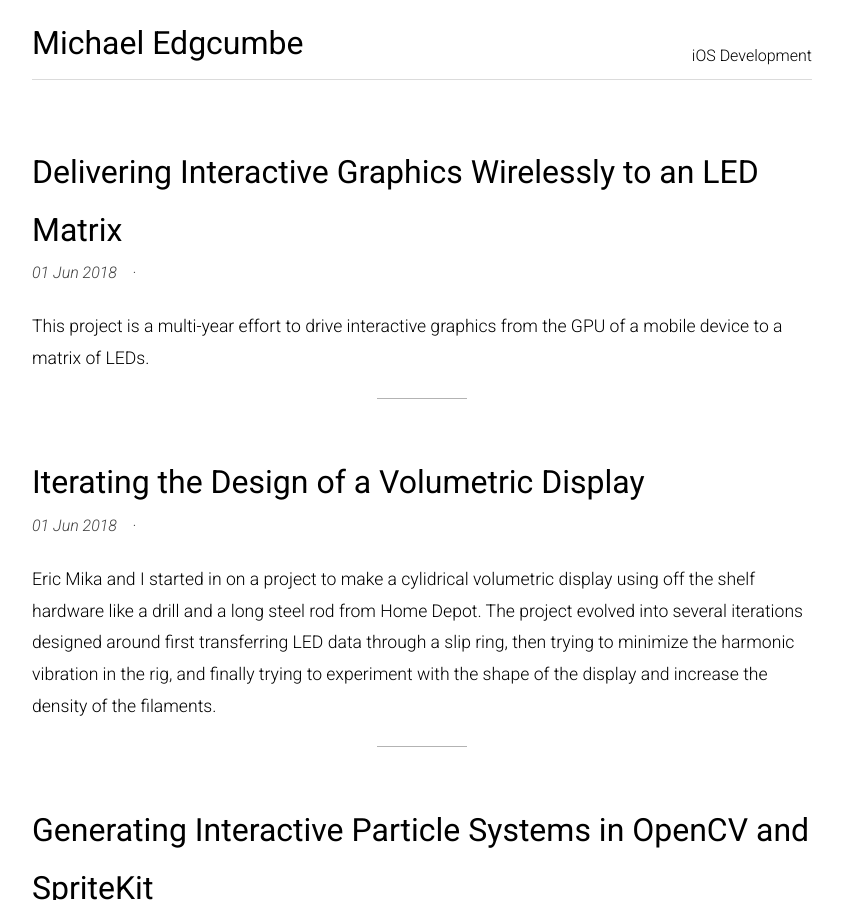
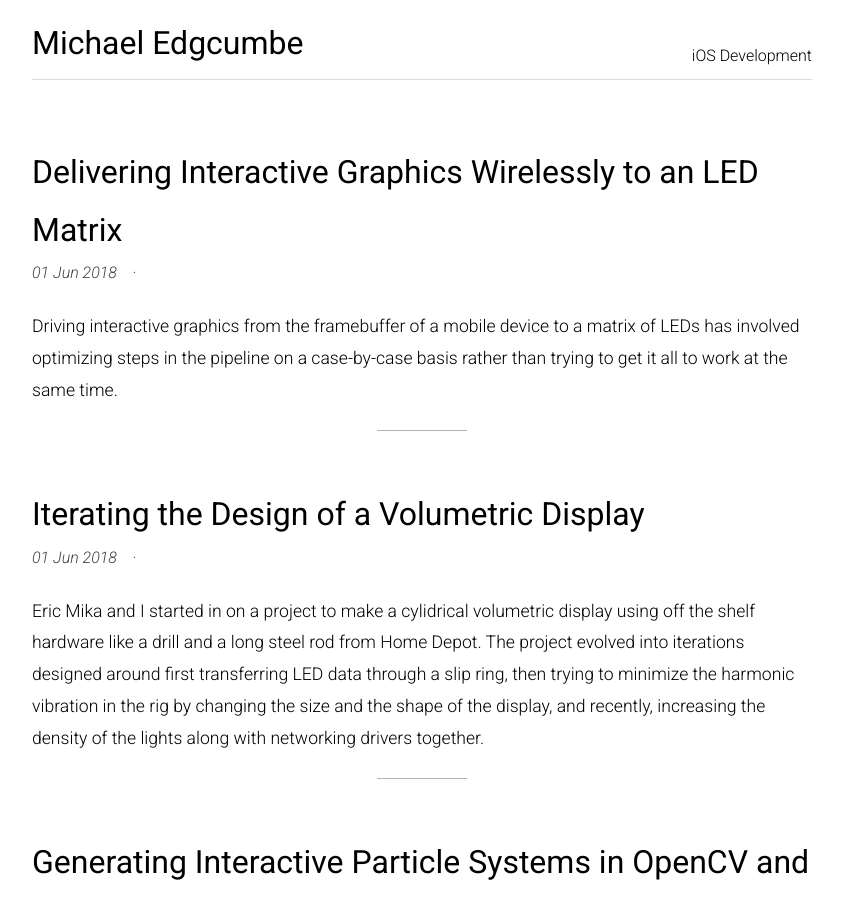
Before and after one commit to voxels/voxels.github.io, a Jekyll site: the page built from index.html, in a window 1280 px wide and 900 px high. Shown: the whole window, without its empty margins (218-1061 px from the left). Built offline with Jekyll 4.4.1, drawn with Linux system fonts in a browser that asks for light colours; the list of posts is cut into pages by our own code.

Commit message:
Updating copy and downsizing youtube previews

```diff
--- a/_includes/youtubePlayer.html
+++ b/_includes/youtubePlayer.html
@@ -1 +1 @@
-<center><iframe width="640" height="356" src="https://www.youtube.com/embed/{{ include.id }}" frameborder="0" allowfullscreen></iframe></center>
+<center><iframe width="320" height="178" src="https://www.youtube.com/embed/{{ include.id }}" frameborder="0" allowfullscreen></iframe></center>
--- a/_posts/2018-06-20-delivering-interactive-graphics-wirelessly-to-an-LED-matrix.markdown
+++ b/_posts/2018-06-20-delivering-interactive-graphics-wirelessly-to-an-LED-matrix.markdown
@@ -4,39 +4,41 @@
 date:   2018-06-01 00:00:05 -0000
 ---
 
-This project is a multi-year effort to drive interactive graphics from the GPU of a mobile device to a matrix of LEDs.
+Driving interactive graphics from the framebuffer of a mobile device to a matrix of LEDs has involved optimizing steps in the pipeline on a case-by-case basis rather than trying to get it all to work at the same time.
 
 <!--break-->
 
-There are a number of alternatives when choosing a set of components to drive an LED matrix.  The controllers can be a variety of embedded devices, Arduino or otherwise, and the strips can be chosen from alternative protocols, such as WS2812B vs APA104.
+There are a number of alternatives when choosing a set of components to drive an LED matrix.  The controllers can be chosen from a variety of embedded devices, Arduino or otherwise, and the strips, such as WS2812B vs APA104, can be selected to optimize for cost, speed, or color.
 
-In a first attempt at building with WS2812B strips, Kirill Shevyakov, Alex Savich, Fixx Invictus, and I built some columns housing WS2812B strips driven by wired connection to a [FadeCandy](https://github.com/scanlime/fadecandy/).
+In one of my first attempts at building with WS2812B strips, I worked with Kirill Shevyakov, Alex Savich, and Fixx Invictus to construct some columns housing WS2812B strips controlled through a wired connection to a [FadeCandy](https://github.com/scanlime/fadecandy/).
 
 <img src="https://s3.amazonaws.com/com-federalforge-repository/ResonanceMirror/Components/driver/archive/DSC08455.jpg" width="640" alt="Alter">
 
 {% include youtubePlayer.html id="YZmgi2YkHQM" %}
 
-Based on guidance from Leo Villereal and the other founders of Disorient, we worked with Viktor Getmanchuk to build the Disorient sign for Burningman.
+In a follow up project, based on design guidance from Leo Villereal and the other founders of Disorient, we worked with Viktor Getmanchuk and Jason Cipriani to build the Disorient sign for Burningman.
 
 <img src="https://s3.amazonaws.com/com-federalforge-repository/public/artist/matrix_displays/disorient_sign.jpg" width="640" alt="Disorient Sign with Viktor Getmanchuk">
 
-The Disorient sign has since been adopted by the fine folks at [NYC Resistor](https://www.nycresistor.com).
+Content for the sign is generated in Processing, and a single Beaglebone Black drives the entire matrix. The Disorient sign has since been adopted by the fine folks at [NYC Resistor](https://www.nycresistor.com).  They provided the really awesome power and communication distribution boards in the initial build.
 
 ### Driving LED content from an iOS device
 
-Mobile devices such as the iPhone are fast enough to drive displays like an LED matrix interactively.  One bottneck to overcome involves choosing the communication protocol and network hardware.  Color information can be sent to a device communicating with Serial, TCP/IP, UDP or another protocol to an Arduino driving the LEDs.  Ethernet connection, serial connections, and wireless connection can be directed through fast [routers](https://www.ubnt.com/edgemax/edgerouter/).
+Mobile devices such as the iPhone are fast enough to drive displays like an LED matrix interactively.  One early bottneck to overcome is solved by choosing the right communication protocol and network hardware.
+
+Color information for a single light is typically four bytes that can be sent to a device communicating via Serial, TCP/IP, UDP or other protocols to a microcontroller driving the LEDs.  Latency can be reduced by working with a fast [router](https://www.ubnt.com/edgemax/edgerouter/).
 
 <img src="https://s3.amazonaws.com/com-federalforge-repository/ResonanceMirror/Components/application/archive/table/DSC08718.JPG" width="640" alt="iPad Driving LED Disk">
 
-Sampling the framebuffer of an iPad rendering content in SceneKit, or any other game engine, allows a user to interact with an iPad by affecting the matrix in real time.  In the image below, an iPad is sending live content to LED rings through a wired connection.
+Sampling the framebuffer of an iPad rendering content in SceneKit, or any other game engine, allows a user to affect the matrix in real time.  In the image below, an iPad is sending live content to LED rings through a wired connection:
 
 {% include youtubePlayer.html id="riJR49ga8fw" %}
 
-After several attempts of trying out different protocols, I discovered that the MQTT protocol can support delivering brightness values with low latency.  I built a coffee table from some white APA104 strips embedded in plexi tunes and diffused with some custom cut plexi panels.
+After several attempts of trying out different protocols, I discovered that the MQTT protocol can support delivering brightness values with low latency to a lot of nodes.  In order to test the protocol, I built a coffee table from some white APA104 strips embedded in plexi tubes and diffused with some custom cut plexi panels.
 
 The content for this table was generated in a SceneKit instance on an iPad, sampled from the framebuffer, sent wirelessly to a router connected through ethernet to a Teensy 3.2 microcontroller.
 
-In the video below, the iPad's test software is started up to wirelessly drive the diffused LED matrix.
+In the video below, the iPad's test software drives the diffused LED matrix.
 
 {% include youtubePlayer.html id="pguY782UVUk" %}
 
--- a/_posts/2018-06-20-iterating-the-design-of-a-volumetric-display.markdown
+++ b/_posts/2018-06-20-iterating-the-design-of-a-volumetric-display.markdown
@@ -4,7 +4,7 @@
 date:   2018-06-01 00:00:04 -0000
 ---
 
-Eric Mika and I started in on a project to make a cylidrical volumetric display using off the shelf hardware like a drill and a long steel rod from Home Depot.  The project evolved into several iterations designed around first transferring LED data through a slip ring, then trying to minimize the harmonic vibration in the rig, and finally trying to experiment with the shape of the display and increase the density of the filaments.
+Eric Mika and I started in on a project to make a cylidrical volumetric display using off the shelf hardware like a drill and a long steel rod from Home Depot.  The project evolved into  iterations designed around first transferring LED data through a slip ring, then trying to minimize the harmonic vibration in the rig by changing the size and the shape of the display, and recently, increasing the density of the lights along with networking drivers together.
 
 <!--break-->
 
@@ -40,15 +40,17 @@
 
 ### Using Robotics Components
 
-A few years later, I bought some robotics components from ServoCity and Fry's Electronics to construct a new motor housing for a hanging version of the display.  I was interested in trying to see if a smaller display, with a different shape, might minimize some of the problems we experienced with the first design.  The sketch below shows the original SketchUp screenshot for the second iteration:
+A few years after our first attempt, I bought some robotics components from ServoCity and Fry's Electronics to construct a new motor housing for a hanging version of the display.  I was interested in trying to see if a smaller display, with a different shape, might minimize some of the problems we experienced with the first design.  The sketch below shows the original SketchUp screenshot for the second iteration:
 
 <img src="https://s3.amazonaws.com/com-federalforge-repository/public/artist/volumetric_display/robotics_components_design.jpg" width="640" alt="Robotics Design">
 
-Two challenges came up in this design.  The first challenge was that I had a smaller slip ring that did not have a bore hole through the center, so I was forced to mount the slip ring outside of the rotating components, and needed to use a hollow rod to take the wires down to the LED strips.  The hollow rod was imprecisely manufactured, and I had to use a Dremel to shave down the entire surface of the rod so that it would fit inside the bearings.  The second challenge was attaching all the wires inside of the rotating components.  The lengths were not idea for connections and wrapping.  I did end up using CAT5 cable for most of the connections, and I would do this again when working at this scale.
+Two challenges came up in this design.  The first challenge was that I had a smaller slip ring that did not have a bore hole through the center, so I was forced to mount the slip ring outside of the rotating components. I needed to use a hollow rod to take the wires down to the LED strips.  The hollow rod I got from Amazon was imprecisely manufactured, and I shaved down the entire surface of the rod with a Dremel so that it would fit inside the bearings.
+
+The second challenge was attaching all the wires inside of the rotating components.  The lengths were not idea for connections and wrapping.  I did end up using CAT5 cable for most of the connections, and I would do this again when working at this scale.
 
 <img src="https://s3.amazonaws.com/com-federalforge-repository/public/artist/volumetric_display/robotics_components.jpg" width="640" alt="Robotics Components">
 
-The second iteration's display was in the shape of a sphere, based on some LED strips I bought from Adafruit.  I mounted a pair of identical strips on two round mirrors mounted inside crochet frames.
+The second iteration's display was in the shape of a sphere, based solely on some LED strips I found on [Adafruit](http://adafruit.com).  I mounted a pair of identical rings on two round mirrors mounted inside crochet frames so that light would be emitted on both sides of the rotating surface.
 
 <img src="https://s3.amazonaws.com/com-federalforge-repository/public/artist/volumetric_display/+spherical_display.jpg" width="640" alt="Spherical Display">
 
@@ -68,7 +70,7 @@
 
 ### Increasing the density of the display
 
-In the third iteration of the design, I am primarily concerned with the density of the display, and how to achieve control out of synchronized, network drivers.  These panels are not fast enough to get a good volumetric image, but they will be good enough to prototype this display's size, shape, and control.
+In the third iteration of the design, I am primarily concerned with the density of the display, and how to achieve control out of synchronized, network drivers.  These panels are not fast enough to get a good volumetric image, but they will be good enough to prototype this display's size, shape, and networking synchronization.
 
 {% include youtubePlayer.html id="5-3eNz1TS7I" %}
 
```
Also changed, not shown: other parts of _posts/2018-06-20-iterating-the-design-of-a-volumetric-display.markdown (+1 -1 lines).
